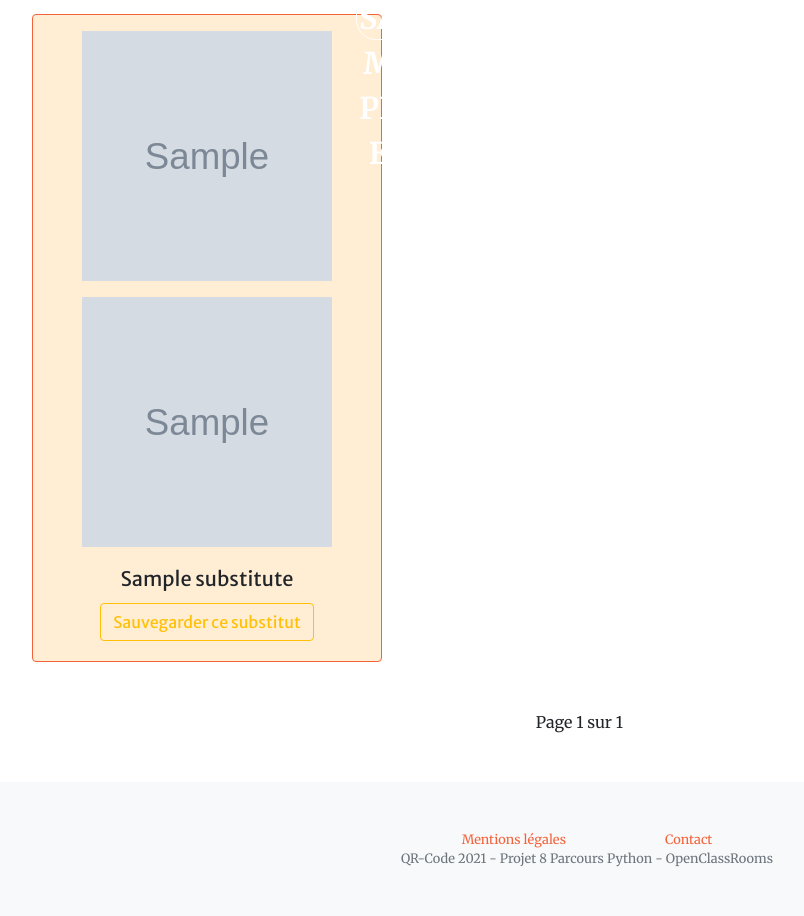
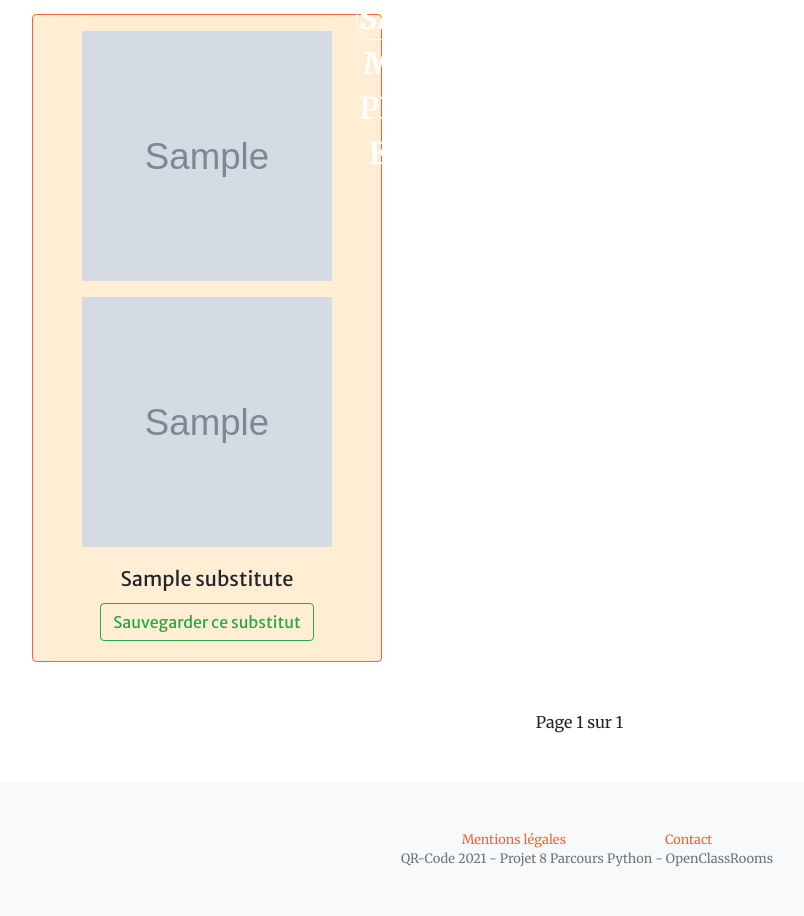
Before and after one commit to Q-R-Code/P10_pur_beurre_docker, a Django app: template catalogue/templates/catalogue/detail.html in a window 1280 px wide. Shown: the part 615-1531 px from the top of the page, without its empty margins (53-857 px from the left). Run offline with Django 3.2, Linux system fonts and the light colour scheme; a user stored in the database is signed in; tables that the repository leaves empty hold one stand-in row (values such as "Sample post"); the template is opened without the code that fills it: values that come from a table or form of the project are taken from there, most other values are stand-ins (such as "Sample title", 1, 10 or a date in 2020); grey boxes marked "Sample" are stand-in pictures; some libraries are stand-ins or nearby versions.

Commit message:
Modification "detail.html" to break a test for the project.

```diff
--- a/catalogue/templates/catalogue/detail.html
+++ b/catalogue/templates/catalogue/detail.html
@@ -46,7 +46,7 @@
                     {% if user.is_authenticated %}
                     <form class="input-group justify-content-center" action="{% url 'catalogue:save' sub_id=substitute.id %}" method="POST" accept-charset="utf-8">
                         {% csrf_token %}
-                        <input type="submit" class="btn btn-outline-warning my-2 my-sm-0 " id="save-{{substitute.name}}" value="Sauvegarder ce substitut">
+                        <input type="submit" class="btn btn-outline-success my-3 my-sm-0 " id="saved-{{substitute.name}}" value="Sauvegarder ce substitut">
                     </form>
                     {% endif %}
                 </div>
```
